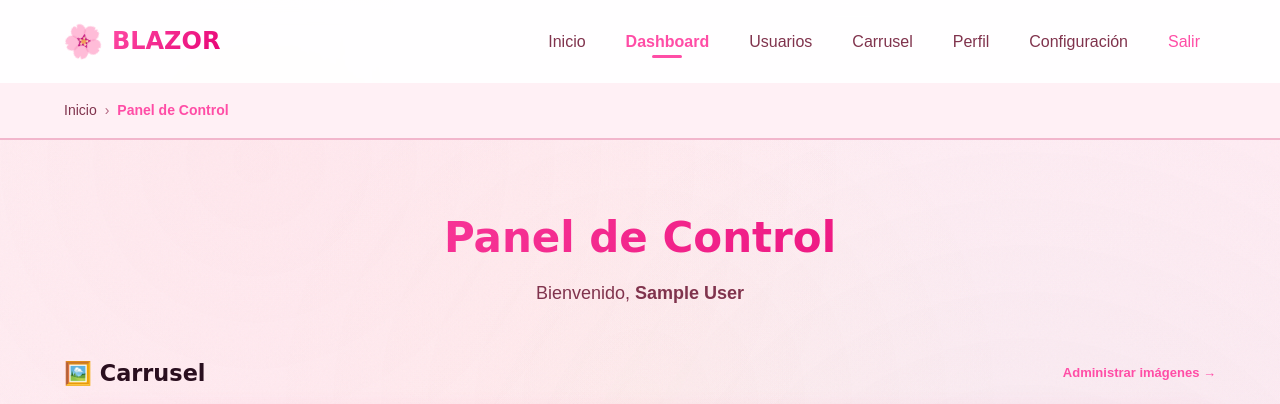
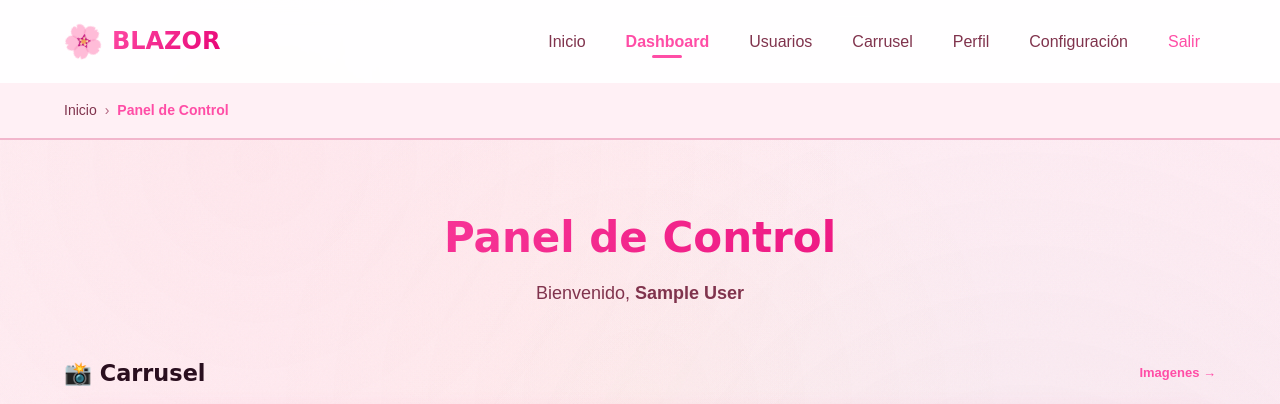
Before and after one commit to america123create/Flores, a Flask app: page /dashboard in a window 1280 px wide. Shown: the top 404 px of the page. Run offline with Flask 3, Linux system fonts and the light colour scheme; the visitor is signed in with stand-in values (Sample User, id 1); some web fonts are replaced.

Commit message:
Update dashboard.html

```diff
--- a/templates/dashboard.html
+++ b/templates/dashboard.html
@@ -201,8 +201,8 @@
          ============================== -->
     <div class="carousel-section">
         <div class="section-label">
-            <h2>🖼️ Carrusel</h2>
-            <a href="{{ url_for('carrusel') }}">Administrar imágenes →</a>
+            <h2>📸 Carrusel</h2>
+            <a href="{{ url_for('carrusel') }}"> Imagenes →</a>
         </div>
 
         <div class="carousel-wrap" id="carousel">
@@ -233,7 +233,7 @@
                 {% endif %}
             {% else %}
                 <div class="carousel-empty">
-                    <div class="empty-icon">🖼️</div>
+                    <div class="empty-icon"></div>
                     <p>No hay imágenes en el carrusel todavía.</p>
                     <a href="{{ url_for('carrusel') }}">+ Subir primera imagen</a>
                 </div>
```
